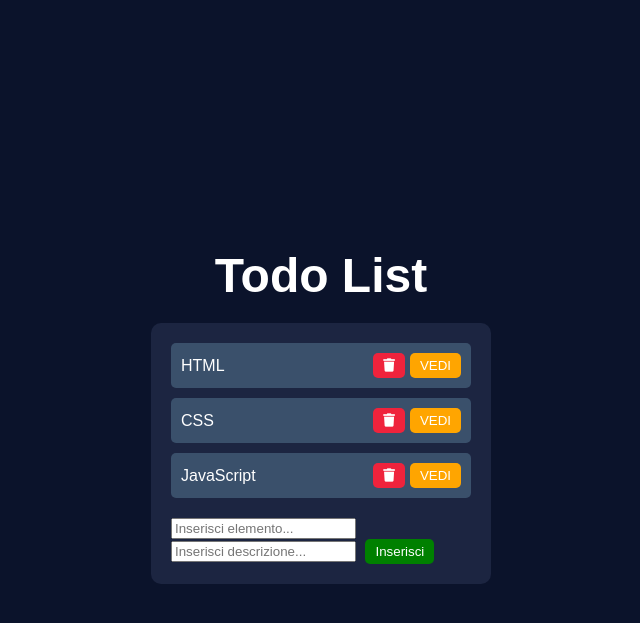
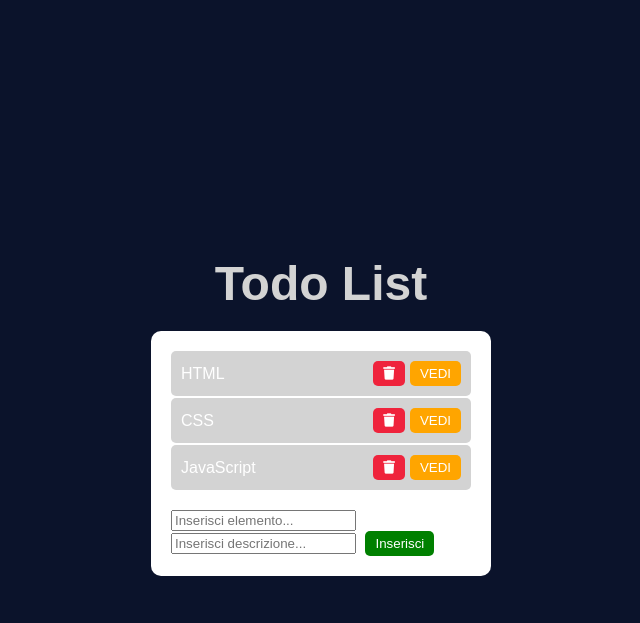
Before and after one commit to SimoneMenichetti/PHP-ToDo-List-JSON, a PHP site: page / in a window 1280 px wide. Shown: the top 623 px of the page, without its empty margins (319-959 px from the left). Run offline with PHP 8.4, Linux system fonts and the light colour scheme.

Commit message:
refactory

```diff
--- a/CSS/style.css
+++ b/CSS/style.css
@@ -13,11 +13,12 @@ h1 {
     font-size: 3em;
     margin-bottom: 20px;
     text-align: center;
+    color: lightgray;
 }
 
 /* generali container todo list */
 .todo-container {
-    background-color: #1c2541;
+    background-color: #ffffff;
     padding: 20px;
     border-radius: 10px;
     width: 300px;
@@ -30,8 +31,8 @@ ul {
 }
 
 li {
-    background-color: #3a506b;
-    margin-bottom: 10px;
+    background-color:lightgray;
+    margin-bottom: 2px;
     padding: 10px;
     border-radius: 5px;
     display: flex;
```
